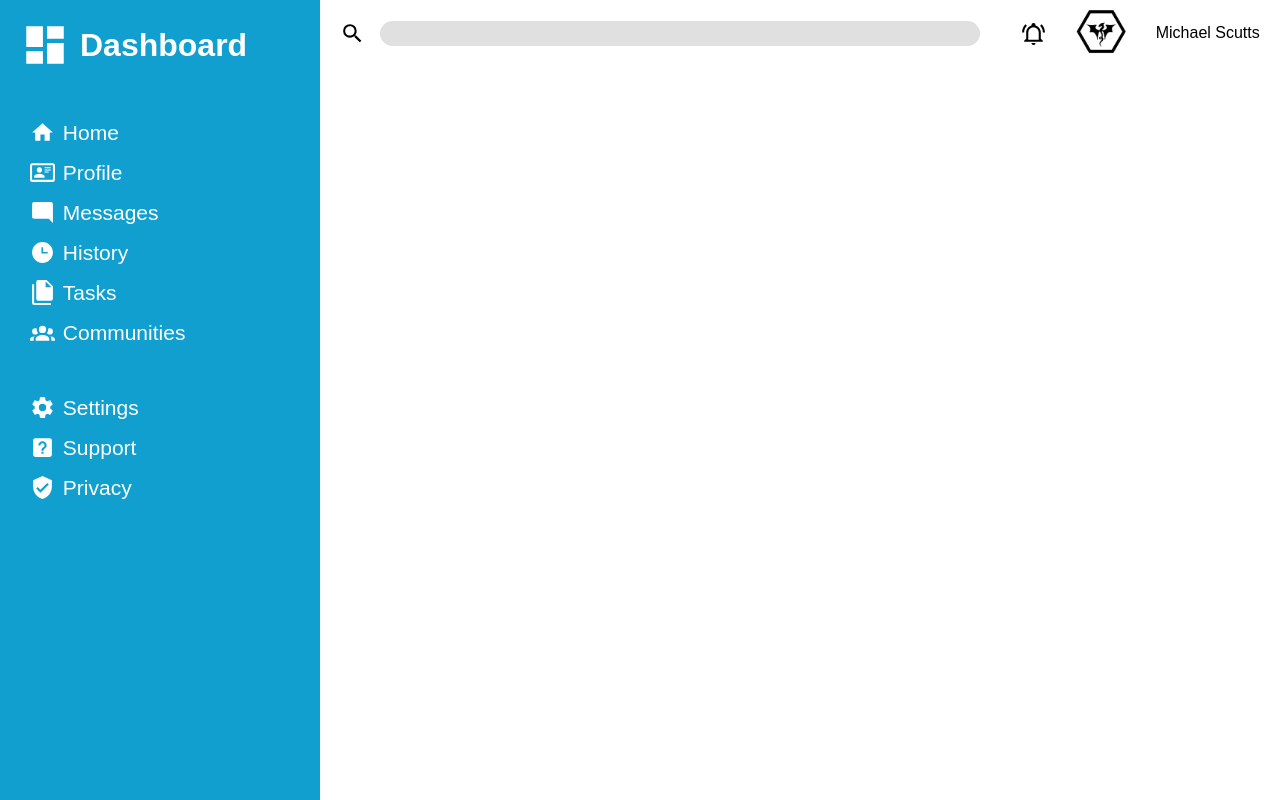
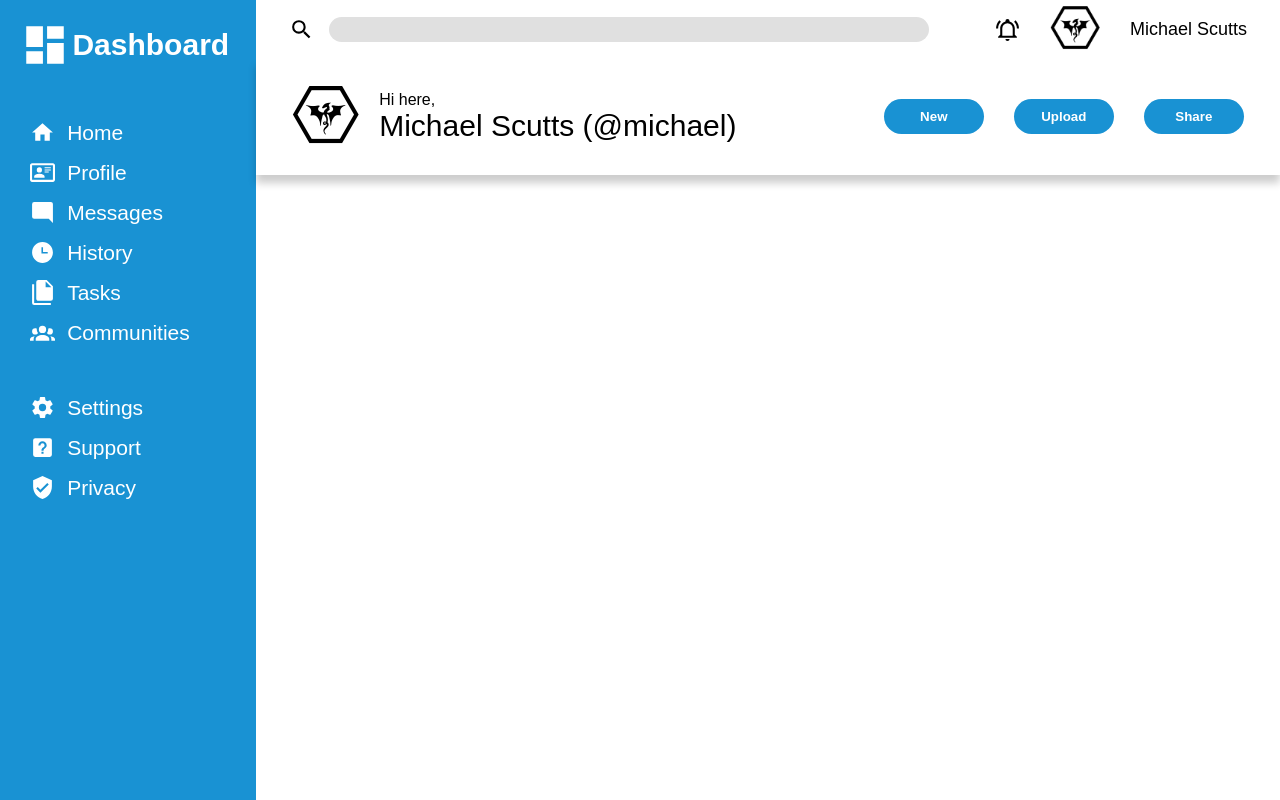
Before and after one commit to RaimeiRaikiri/Admin-Dashboard, a plain HTML site: page index.html in a window 1280 px wide. Drawn offline with Linux system fonts and the light colour scheme.

Commit message:
added bottom half of nav bar and styled it

```diff
--- a/index.html
+++ b/index.html
@@ -12,7 +12,7 @@
 
             <div class="dashboard">
                 <img src="./imgs/dashboard-icon.svg" alt="Dashboard Icon" width="50px" height="50px">
-                <h1>Dashboard</p>
+                <h1>Dashboard</h1>
             </div>
             <div class="tabs">
                 <div class="tab">
@@ -58,16 +58,37 @@
         </div>
 
         <div class="navbar">
+
             <div class="tophalf">
+
                 <div class="leftside">
                     <img src="./imgs/search-icon.svg" alt="Search Icon" width="25px" height="25px">
                     <input type="search">
                 </div>
                 <div class="rightside">
+
                     <img src="./imgs/bell-icon.svg" alt="Notification Bell Icon" width="25px" height="25px">
                     <img src="./imgs/dragon-img.png" alt="Dragon image" width="50px" height="50px">
-                    <p>Michael Scutts</p>
+                    <p class="toprighttext">Michael Scutts</p>
                 </div>
+            </div>
+
+            <div class="bottomhalf">
+
+                <div class="leftbottom">
+                    <img src="./imgs/dragon-img.png" alt="Dragon image">
+                    <div class="textsection">
+                        <p>Hi here,</p>
+                        <p class="largertext">Michael Scutts (@michael)</p>
+                    </div>
+                </div>
+
+                <div class="rightbottom">
+                    <button>New</button>
+                    <button>Upload</button>
+                    <button>Share</button>
+                </div>
+
             </div>
         </div>
         <div class="projects"></div>
--- a/style.css
+++ b/style.css
@@ -8,7 +8,7 @@ font-family: sans-serif;
 
 .main-container {
     display: grid;
-    grid-template-columns: 1fr 3fr;
+    grid-template-columns: 1fr 4fr;
     grid-template-rows: 1fr 3fr;
     height: 100vh;
 }
@@ -20,7 +20,7 @@ font-family: sans-serif;
     grid-template-rows: 1fr 3fr 2fr 6fr;
     row-gap:50px;
 
-    background-color:rgb(16, 159, 207);
+    background-color:rgb(25,146,211);
     height: 100%;
     grid-area: 1/1/3/2;
 }
@@ -35,7 +35,7 @@ font-family: sans-serif;
 .dashboard {
     justify-content: center;
     align-items: center;
-    grid-template-columns: 1fr 4fr;
+    grid-template-columns: 1fr 3.5fr;
 
     color: white;
     margin-top: 20px;
@@ -44,7 +44,7 @@ font-family: sans-serif;
     display: grid;
     justify-content: center;
     align-items: center;
-    grid-template-columns: 1fr 6fr;
+    grid-template-columns: 1fr 4fr;
 
     font-size: 21px;
     color: white;
@@ -54,12 +54,16 @@ font-family: sans-serif;
     row-gap: 15px;
 }
 
+h1 {
+    font-size: 30px;
+}
 
 /* Nav bar */
 
 .navbar {
     display: grid;
     grid-template-rows: 1fr 2fr;
+    height: 175px;
 }
 .tophalf {
     display: flex;
@@ -87,3 +91,44 @@ input {
     background-color: rgb(224, 224, 224);;
     border-radius: 16px;
 }
+.toprighttext {
+    font-size: 18px;
+}
+
+
+.bottomhalf {
+    display: flex;
+    justify-content: space-around;
+    align-items: center;
+
+    box-shadow: 0 8px 8px 0 rgba(0, 0, 0, 0.2);
+}
+.leftbottom {
+    display: flex;
+    justify-content: space-evenly;
+    gap: 20px;
+    align-items: center;
+}
+.largertext {
+    font-size: 30px;
+}
+
+.rightbottom {
+    display: flex;
+    justify-content: space-around;
+    align-items: center;
+
+    gap: 30px;
+    margin-left: 75px;
+}
+button {
+    border:none;
+    border-radius: 18px;
+
+    width: 100px;
+    height: 35px;
+
+    background-color: rgb(25,146,211);
+    color: white;
+    font-weight: 700;
+}
```
